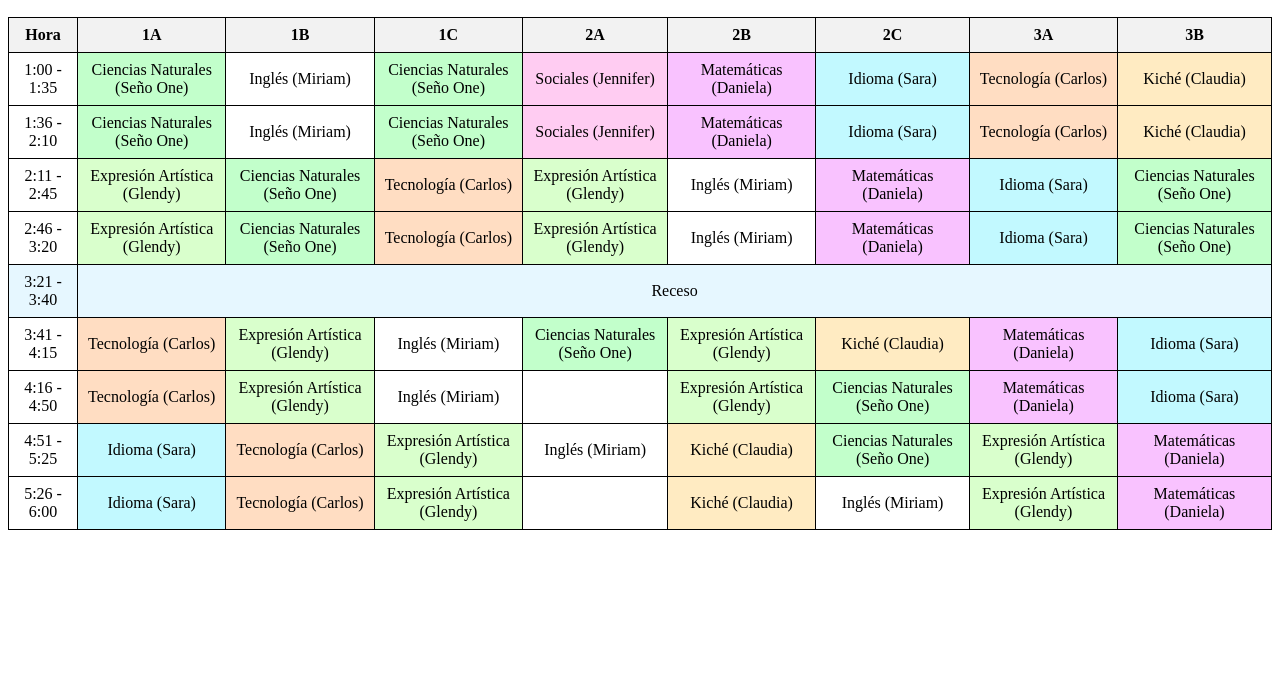
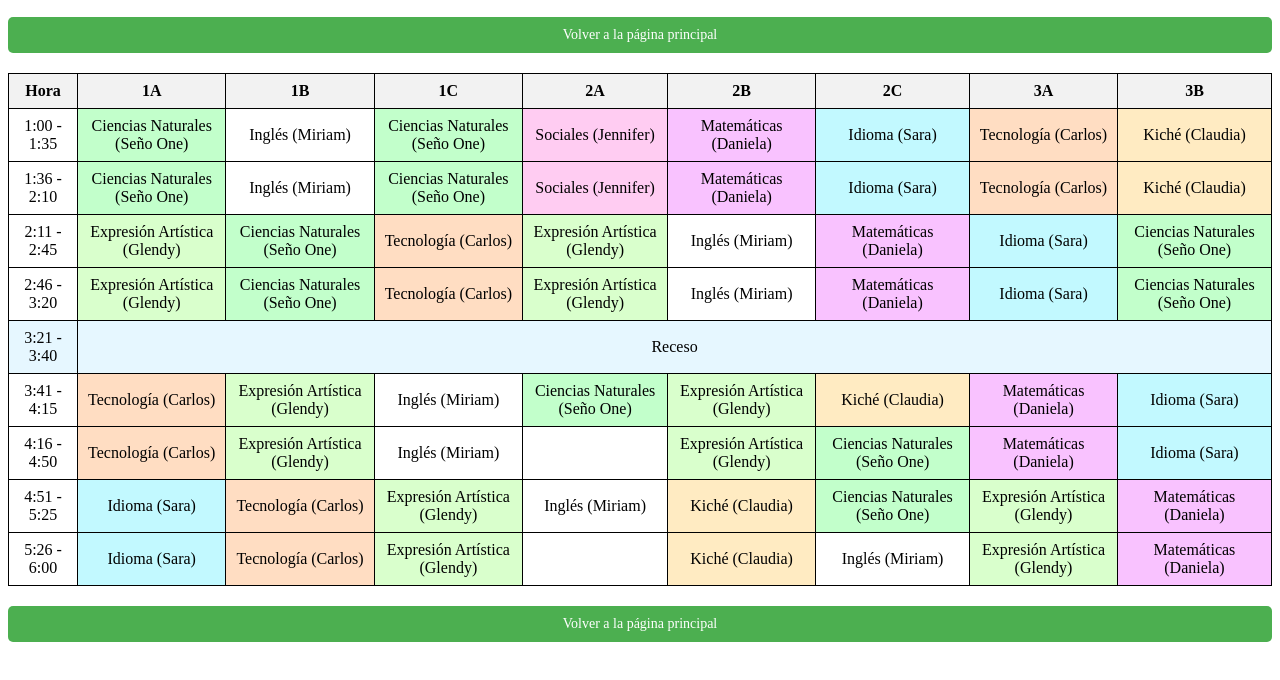
Before and after one commit to Henry-Tercero-MH/horarios, a plain HTML site: page jueves.html in a window 1280 px wide. Shown: the part 50-730 px from the top of the page. Drawn offline with Linux system fonts and the light colour scheme.

Commit message:
se modifico el diseño

```diff
--- a/jueves.html
+++ b/jueves.html
@@ -59,11 +59,30 @@
     .emprendimiento {
       background-color: #f9f2c2;
     }
+
+    .btn {
+      padding: 10px 20px;
+      background-color: #4CAF50;
+      color: white;
+      border: none;
+      border-radius: 5px;
+      cursor: pointer;
+      font-size: 14px;
+      display: block;
+      margin: 20px auto;
+      text-align: center;
+      text-decoration: none;
+    }
+
+    .btn:hover {
+      background-color: #45a049;
+    }
   </style>
 </head>
 
 <body>
   <h2>Horario Jueves</h2>
+  <a href="index.html" class="btn">Volver a la página principal</a>
   <table>
     <thead>
       <tr>
@@ -173,6 +192,7 @@
       </tr>
     </tbody>
   </table>
+  <a href="index.html" class="btn">Volver a la página principal</a>
 </body>
 
 </html>
```
Also changed, not shown: index.html (+46 -1 lines), lunes.html (+19 -0 lines), martes.html (+20 -0 lines), miercoles.html (+20 -0 lines), viernes.html (+20 -0 lines).
